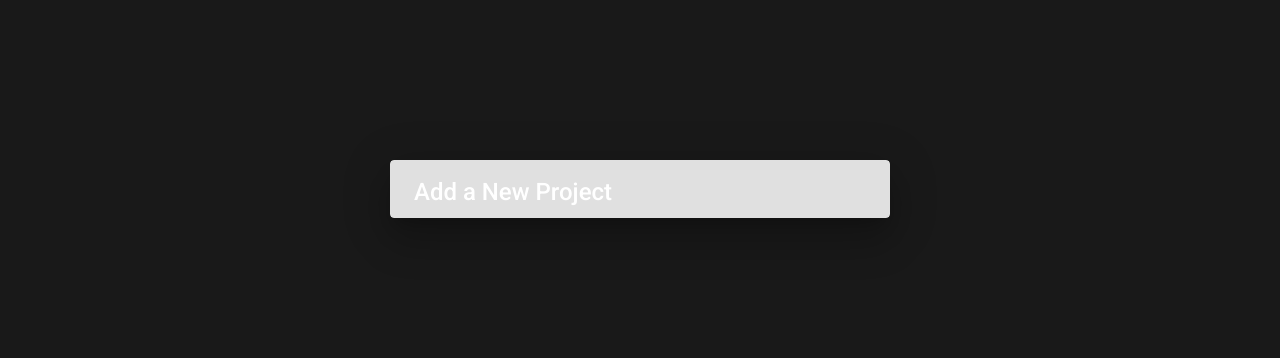
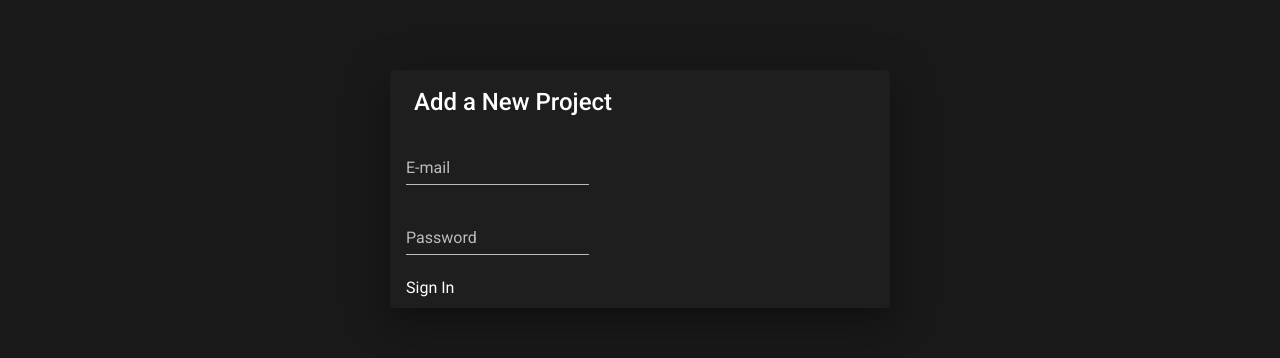
Before and after one commit to RizaHKhan/portfolio, a Nuxt app in the folder frontend/: page / in a window 1280 px wide. Both pictures are taken after a click on the button "SIGN IN". Shown: the part 211-569 px from the top of the page. Built offline with nearby package versions, Linux system fonts and the light colour scheme; no server answers.

Commit message:
added login form

```diff
--- a/frontend/components/SignIn.vue
+++ b/frontend/components/SignIn.vue
@@ -1,16 +1,29 @@
-Pavle Ciric 6 months ago updated Popup.vue component:
 <template>
   <div class="text-center">
     <v-dialog v-model="dialog" width="500">
       <template v-slot:activator="{ on }">
-        <v-btn class="success" dark v-on="on">
-          Sign In
-        </v-btn>
+        <v-btn class="success" dark v-on="on">Sign In</v-btn>
       </template>
       <v-card>
-        <v-card-title class="headline grey lighten-2" primary-title
+        <v-card-title class="headline dark lighten-2" primary-title
           >Add a New Project</v-card-title
         >
+        <v-card-actions>
+          <v-form ref="form" lazy-validation @submit.prevent="signIn">
+            <v-text-field
+              v-model="email"
+              label="E-mail"
+              required
+            ></v-text-field>
+            <v-text-field
+              v-model="password"
+              type="password"
+              label="Password"
+              required
+            ></v-text-field>
+            <input type="submit" value="Sign In" />
+          </v-form>
+        </v-card-actions>
       </v-card>
     </v-dialog>
   </div>
@@ -19,7 +32,17 @@ Pavle Ciric 6 months ago updated Popup.vue component:
 <script>
 export default {
   data: () => ({
-    dialog: false
-  })
+    dialog: false,
+    email: '',
+    password: ''
+  }),
+  methods: {
+    signIn() {
+      this.$store.dispatch('user/signIn', {
+        email: this.email,
+        password: this.password
+      })
+    }
+  }
 }
 </script>
```
